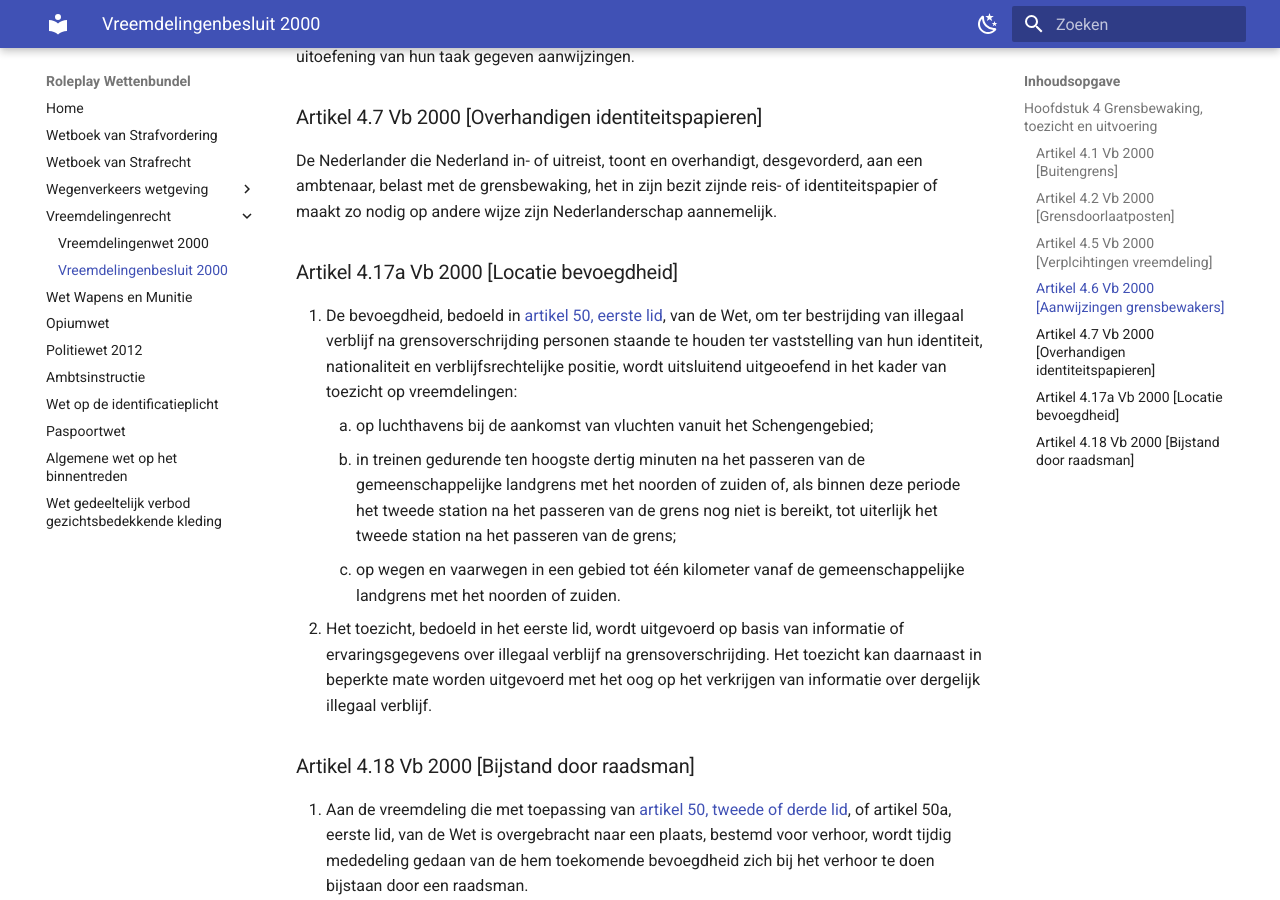
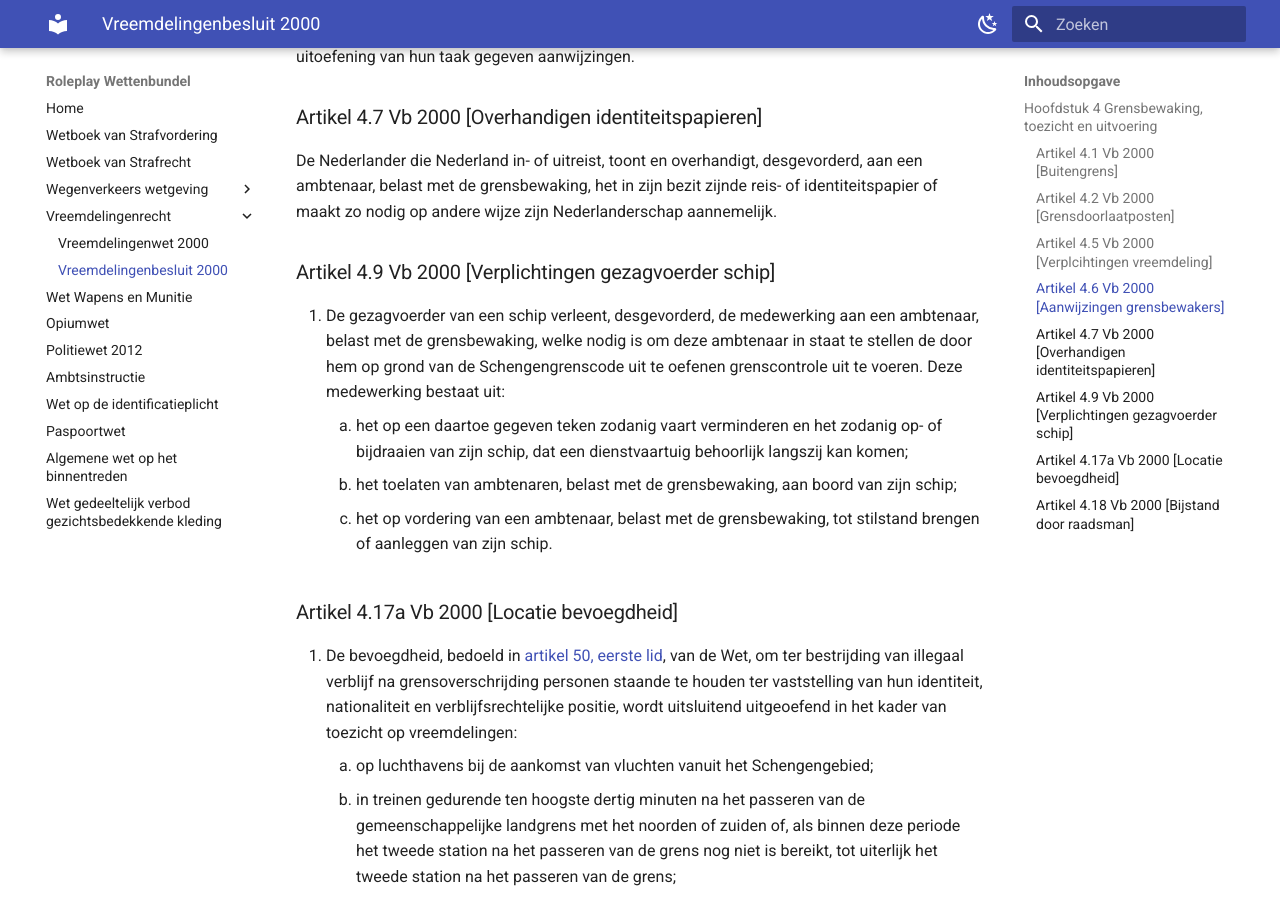
Before and after one commit to EnriqueFernandez20/FutureRP-Wettenbundel, an MkDocs documentation site: the page built from docs/vreemdelingenrecht/vreemdelingenbesluit.md, in a window 1280 px wide and 900 px high, scrolled down 1111 px. Built offline with MkDocs 1.6.1 and Material for MkDocs 9.7.7, drawn with Linux system fonts in a browser that asks for light colours.

Commit message:
verplichting gezagvoerder schip

```diff
--- a/docs/vreemdelingenrecht/vreemdelingenbesluit.md
+++ b/docs/vreemdelingenrecht/vreemdelingenbesluit.md
@@ -29,6 +29,13 @@ Een ieder die zich op of nabij een plaats bevindt waar een grensdoorlaatpost is
 
 De Nederlander die Nederland in- of uitreist, toont en overhandigt, desgevorderd, aan een ambtenaar, belast met de grensbewaking, het in zijn bezit zijnde reis- of identiteitspapier of maakt zo nodig op andere wijze zijn Nederlanderschap aannemelijk.
 
+### Artikel 4.9 Vb 2000 [Verplichtingen gezagvoerder schip]
+
+1. De gezagvoerder van een schip verleent, desgevorderd, de medewerking aan een ambtenaar, belast met de grensbewaking, welke nodig is om deze ambtenaar in staat te stellen de door hem op grond van de Schengengrenscode uit te oefenen grenscontrole uit te voeren. Deze medewerking bestaat uit:
+    1. het op een daartoe gegeven teken zodanig vaart verminderen en het zodanig op- of bijdraaien van zijn schip, dat een dienstvaartuig behoorlijk langszij kan komen;
+    2. het toelaten van ambtenaren, belast met de grensbewaking, aan boord van zijn schip;
+    3. het op vordering van een ambtenaar, belast met de grensbewaking, tot stilstand brengen of aanleggen van zijn schip.
+
 ### Artikel 4.17a Vb 2000 [Locatie bevoegdheid]
 
 1. De bevoegdheid, bedoeld in [artikel 50, eerste lid](./vreemdelingenwet.md#artikel-50-vw-2000-staande-houden), van de Wet, om ter bestrijding van illegaal verblijf na grensoverschrijding personen staande te houden ter vaststelling van hun identiteit, nationaliteit en verblijfsrechtelijke positie, wordt uitsluitend uitgeoefend in het kader van toezicht op vreemdelingen:
```
